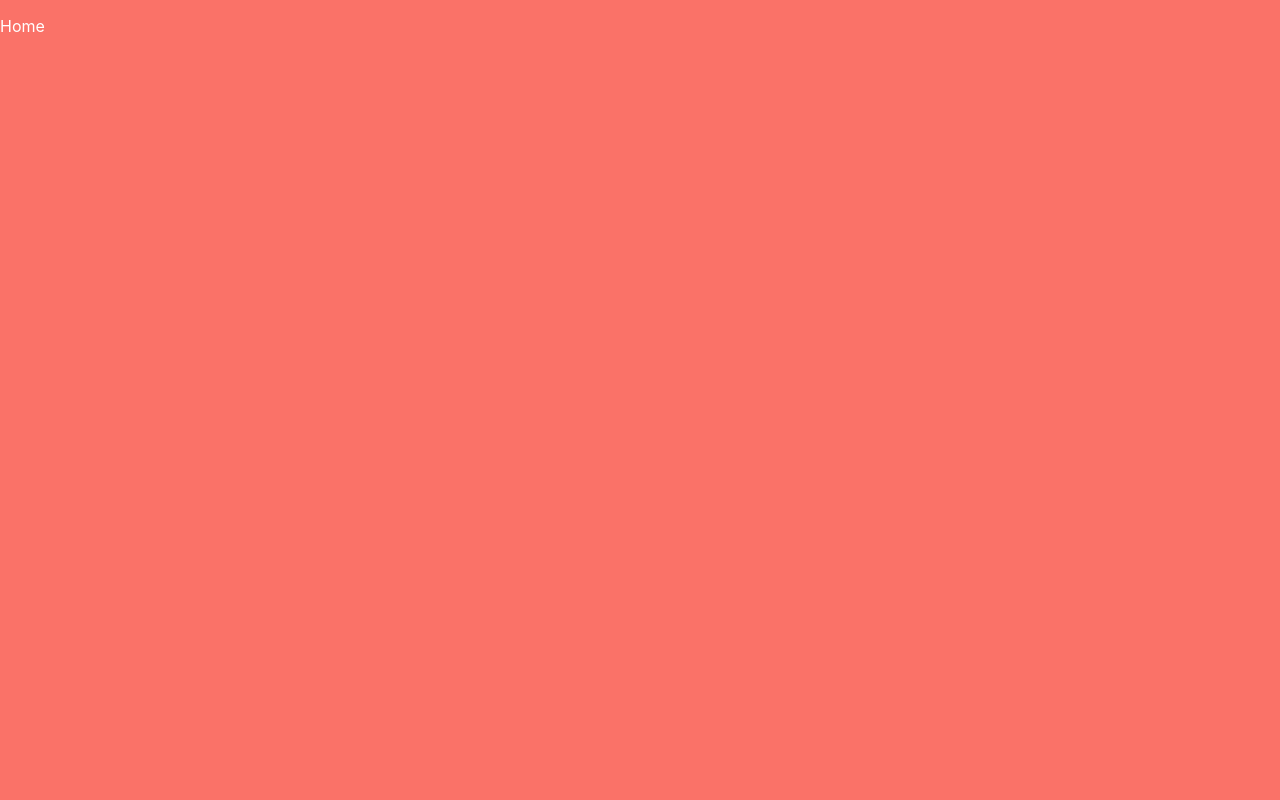
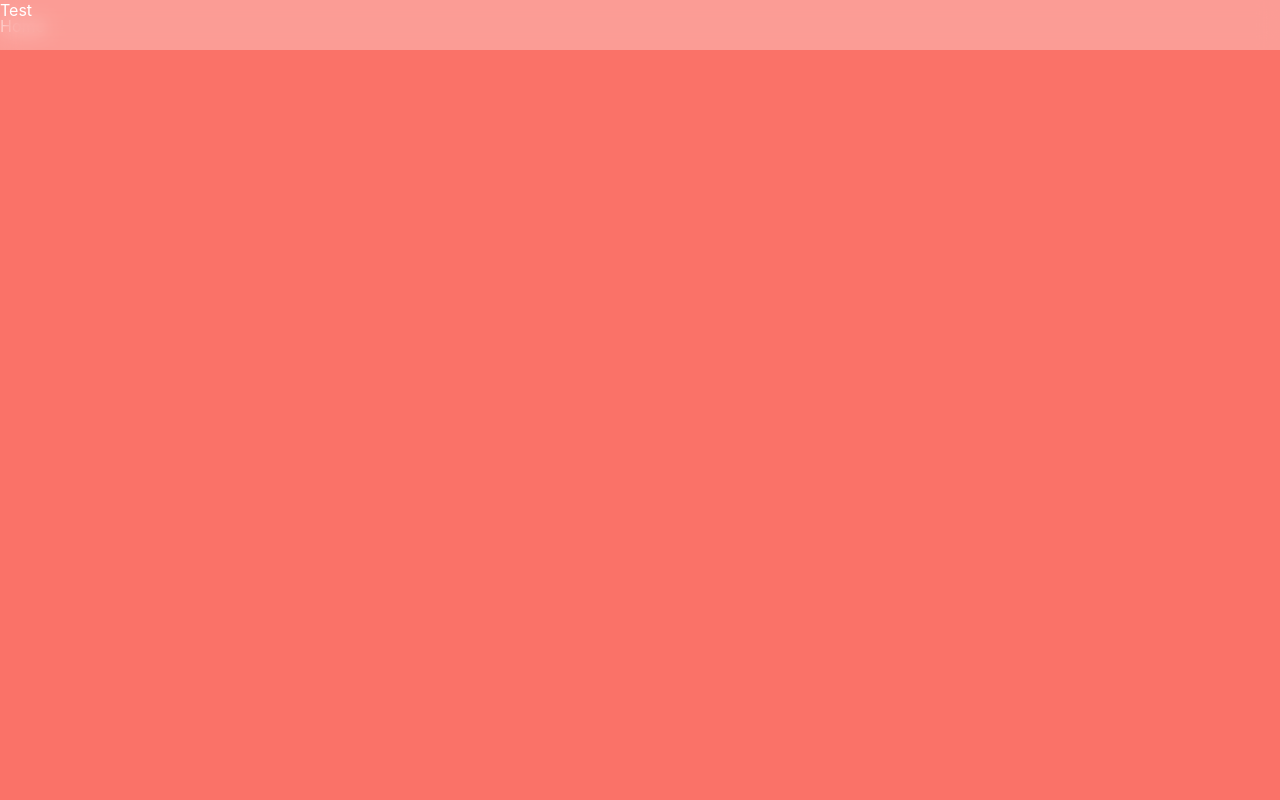
Before and after one commit to AdamMuzz/Personal-Site, a React (Create React App) app: page / in a window 1280 px wide. Shown: the top 800 px of the page. Built offline with nearby package versions, Linux system fonts and the light colour scheme.

Commit message:
created navigation bar

```diff
--- a/src/App.css
+++ b/src/App.css
@@ -33,6 +33,16 @@
   background-position: center;
   background-size: cover;
 }
-.layer1 {
+.break1 {
   background-image: url('./images/H--A\ break.svg');
 }
+
+#NavBar {
+  background-color: rgba(255, 255, 255, 0.3);
+	backdrop-filter: blur(10px);
+
+	position: fixed;
+	width: 100%;
+	height: 50px;
+	top: 0px;
+}
--- a/src/App.js
+++ b/src/App.js
@@ -1,13 +1,23 @@
+//MAIN PAGE
+/*
+	react component that represents the overall website
+ */
+
 import './App.css';
+
+import Header from './Header';
 
 function App() {
 	return (
-		<div className="App">
+		<div className='App'>
+			<Header />
+			{/*<div id='NavBar'>Test</div>*/}
+
 			<div id='home'>
 				<p>Home</p>
 			</div>
 
-			<div className='spacer layer1' />
+			<div className='spacer break1' />
 
 			<div id='about'>
 				<p>About</p>
--- /dev/null
+++ b/src/Header.css
@@ -0,0 +1,9 @@
+#NavBar {
+	background-color: rgba(255, 255, 255, 0.3);
+	backdrop-filter: blur(10px);
+
+	position: fixed;
+	width: 100%;
+	height: 50px;
+	top: 0px;
+}
--- /dev/null
+++ b/src/Header.js
@@ -0,0 +1,14 @@
+//HEADER
+/*
+	Navigation Bar component
+ */
+
+import './Header.css';
+
+function NavBar() {
+	return (
+		<div id='NavBar'>Test</div>
+	);
+}
+
+export default NavBar;
```
